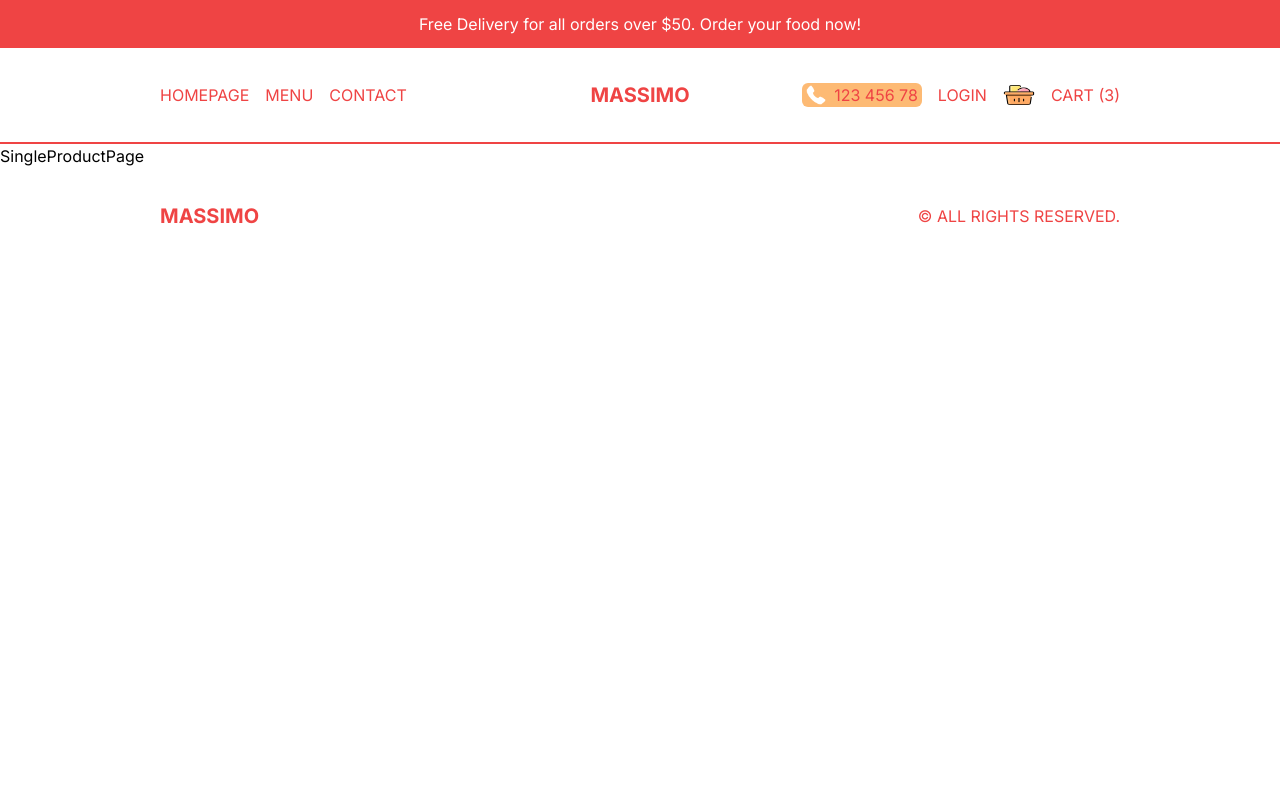
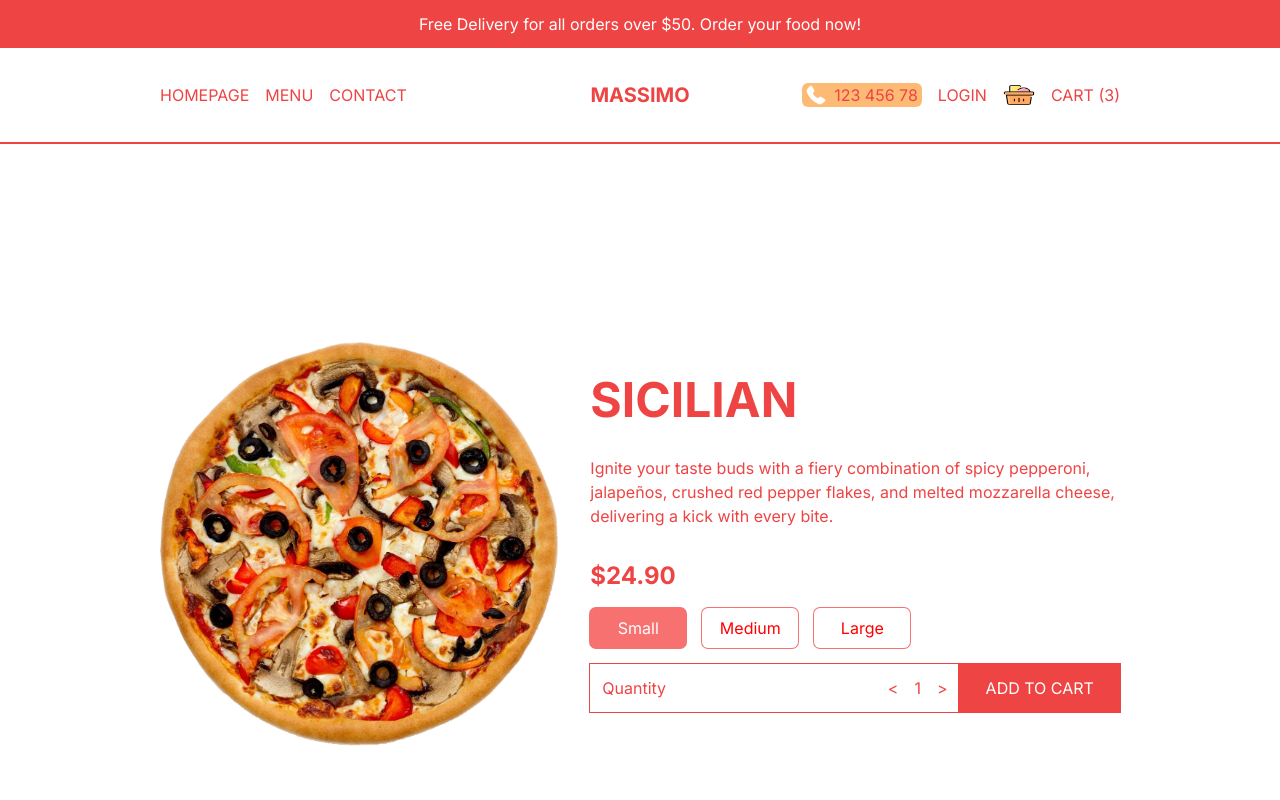
Before and after one commit to codeplan73/resturant-ui, a Next.js app: page /product/1 in a window 1280 px wide. Shown: the top 800 px of the page. Built offline with nearby package versions, Linux system fonts and the light colour scheme.

Commit message:
completed single product page and price component

```diff
--- a/src/app/product/[id]/page.tsx
+++ b/src/app/product/[id]/page.tsx
@@ -1,7 +1,36 @@
+import Price from '@/components/Price'
+import { singleProduct } from '@/data'
+import Image from 'next/image'
 import React from 'react'
 
 const SingleProductPage = () => {
-  return <div>SingleProductPage</div>
+  return (
+    <div className="p-4 lg:px-20 xl:px-40 h-screen flex flex-col justify-around text-red-500 md:flex-row md:gap-8 md:items-center">
+      {/* IMAGE CONTAINER */}
+      {singleProduct.img && (
+        <div className="relative w-full h-1/2 md:h-[70%]">
+          <Image
+            src={singleProduct.img}
+            alt=""
+            className="object-contain"
+            fill
+          />
+        </div>
+      )}
+      {/* TEXT CONTAINER */}
+      <div className="h-1/2 flex flex-col gap-4 md:h-[70%] md:justify-center md:gap-6 xl:gap-8">
+        <h1 className="text-3xl font-bold uppercase xl:text-5xl">
+          {singleProduct.title}
+        </h1>
+        <p>{singleProduct.desc}</p>
+        <Price
+          price={singleProduct.price}
+          id={singleProduct.id}
+          options={singleProduct.options}
+        />
+      </div>
+    </div>
+  )
 }
 
 export default SingleProductPage
--- /dev/null
+++ b/src/components/Price.tsx
@@ -0,0 +1,69 @@
+'use client'
+
+import React, { useEffect, useState } from 'react'
+
+type Props = {
+  price: number
+  id: number
+  options?: { title: string; additionalPrice: number }[]
+}
+
+const Price = ({ price, id, options }: Props) => {
+  const [total, setTotal] = useState(price)
+  const [quantity, setQuantity] = useState(1)
+  const [selected, setSelected] = useState(0)
+
+  useEffect(() => {
+    setTotal(
+      quantity * (options ? price + options[selected].additionalPrice : price)
+    )
+  }, [quantity, selected, options, price])
+
+  return (
+    <div className="flex flex-col gap-4">
+      <h2 className="text-2xl font-bold">${total.toFixed(2)}</h2>
+      {/* OPTIONS CONTAINER */}
+      <div className="flex gap-4">
+        {options?.map((option, index) => (
+          <button
+            key={option.title}
+            className="min-w-[6rem] p-2 ring-1 ring-red-400 rounded-md"
+            style={{
+              background: selected === index ? 'rgb(248 113 113)' : 'white',
+              color: selected === index ? 'white' : 'red',
+            }}
+            onClick={() => setSelected(index)}
+          >
+            {option.title}
+          </button>
+        ))}
+      </div>
+      {/* QUANTITY AND ADD BUTTON CONTAINER */}
+      <div className="flex justify-between items-center">
+        {/* QUANTITY */}
+        <div className="flex justify-between w-full p-3 ring-1 ring-red-500">
+          <span>Quantity</span>
+          <div className="flex gap-4 items-center">
+            <button
+              onClick={() => setQuantity((prev) => (prev > 1 ? prev - 1 : 1))}
+            >
+              {'<'}
+            </button>
+            <span>{quantity}</span>
+            <button
+              onClick={() => setQuantity((prev) => (prev < 9 ? prev + 1 : 9))}
+            >
+              {'>'}
+            </button>
+          </div>
+        </div>
+        {/* CART BUTTON */}
+        <button className="uppercase w-56 bg-red-500 text-white p-3 ring-1 ring-red-500">
+          Add to Cart
+        </button>
+      </div>
+    </div>
+  )
+}
+
+export default Price
```
